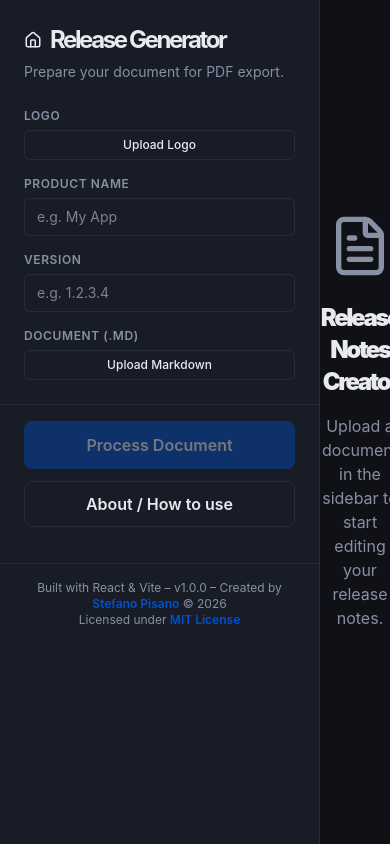
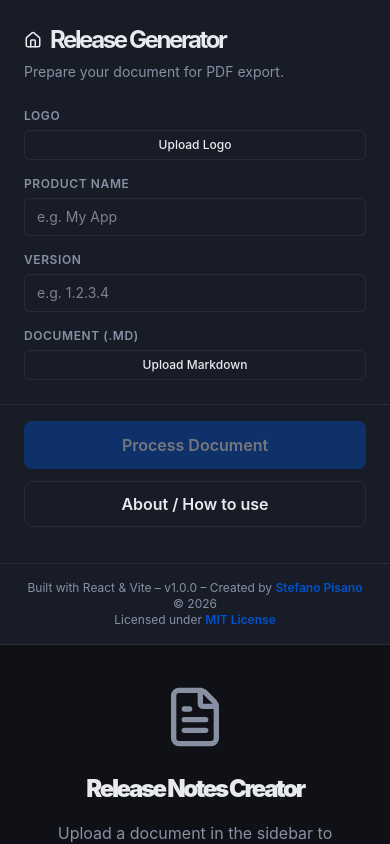
Before and after one commit to StefanoPisano/jira-release-notes-pdf-generator, a React (Vite) app: page / in a window 390 px wide. Built offline with nearby package versions, Linux system fonts and the light colour scheme.

Commit message:
feat: responsiveness

```diff
--- a/src/App.jsx
+++ b/src/App.jsx
@@ -133,7 +133,7 @@ export default function App() {
   const handleHomeClick = () => setView('app');
 
   return (
-    <div className="flex w-full h-screen">
+    <div className="flex flex-col md:flex-row w-full min-h-screen">
       <Sidebar
         file={file}
         onFileSelect={handleFileSelectWrapper}
@@ -151,7 +151,7 @@ export default function App() {
         onHomeClick={handleHomeClick}
       />
 
-      <main className="flex-1 h-screen overflow-hidden flex flex-col" role="main">
+      <main className="flex-1 h-auto md:h-screen overflow-hidden flex flex-col" role="main">
         {view === 'info' ? (
           <InfoPage onBack={handleBackToApp} />
         ) : (
--- a/src/components/Sidebar.jsx
+++ b/src/components/Sidebar.jsx
@@ -27,8 +27,8 @@ export default function Sidebar({
   onHomeClick
 }) {
   return (
-    <aside className="w-80 min-w-80 bg-surface border-r border-border flex flex-col h-screen overflow-hidden">
-      <div className="flex-l overflow-y-auto p-6">
+    <aside className="w-full md:w-80 md:min-w-[320px] bg-surface border-b border-border md:border-b-0 md:border-r flex flex-col h-auto md:h-screen overflow-hidden">
+      <div className="flex-1 overflow-y-auto p-6">
         <div className="mb-6">
           <button type="button" className="w-full text-left cursor-pointer hover:underline sidebar-title-button" onClick={onHomeClick}>
             <h1 className="text-2xl font-bold text-text mb-1 -tracking-widest flex items-center gap-2">
--- a/src/index.css
+++ b/src/index.css
@@ -40,7 +40,7 @@
 html,
 body {
   height: 100%;
-  overflow: hidden;
+  overflow: auto;
   margin: 0;
   padding: 0;
 }
```
Also changed, not shown: 1 other file (tests, documents, lock files or other folders).
